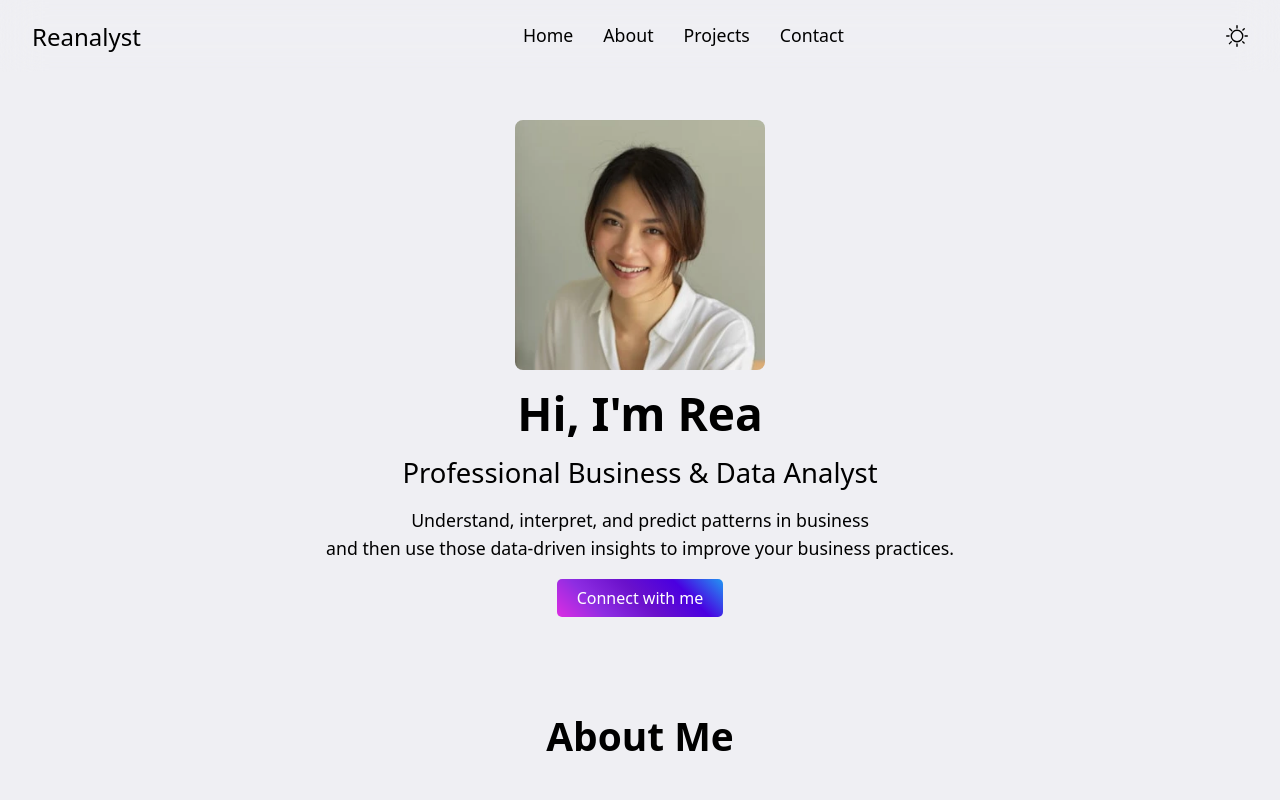
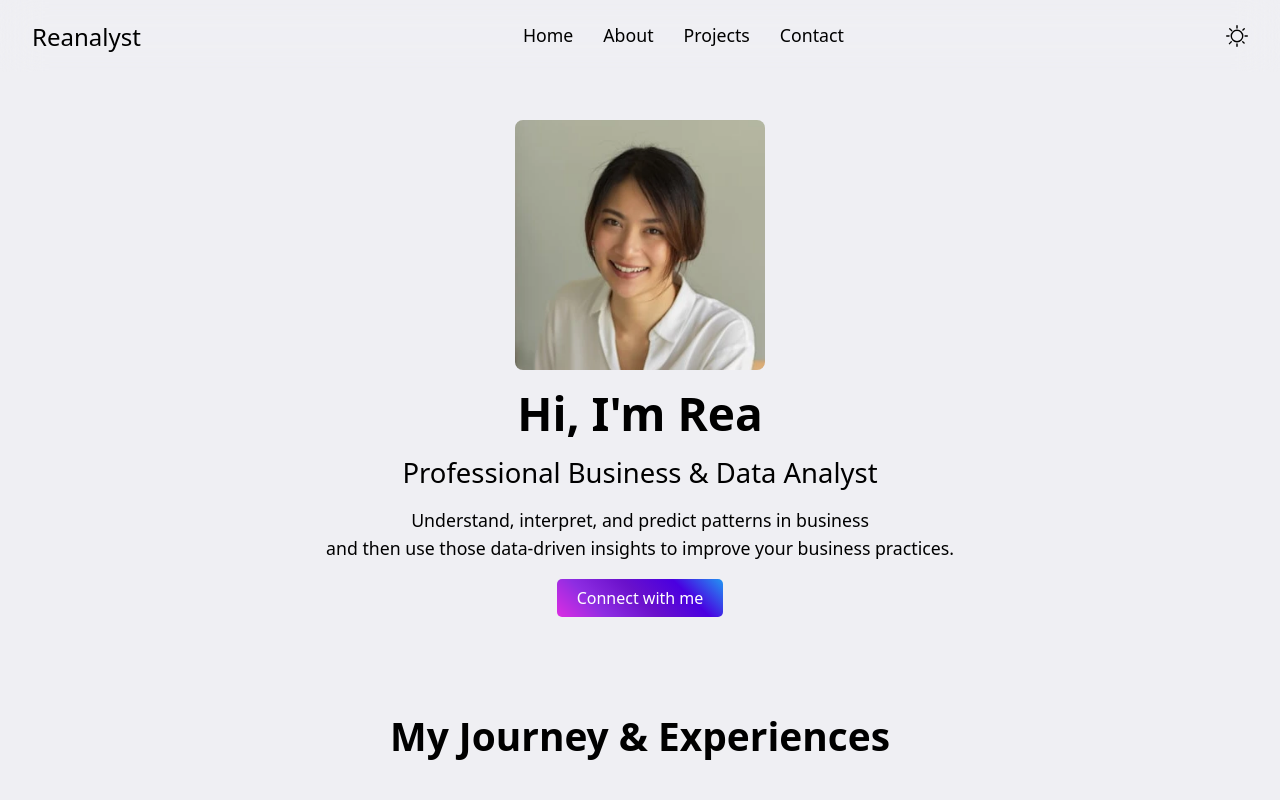
Before and after one commit to mikoprm/reanalyst, a React (Vite) app: page / in a window 1280 px wide. Shown: the top 800 px of the page. Built offline with nearby package versions, Linux system fonts and the light colour scheme.

Commit message:
change subheading

```diff
--- a/src/Pages/Homepage.jsx
+++ b/src/Pages/Homepage.jsx
@@ -35,7 +35,7 @@ const Homepage = () => {
         <section aria-labelledby="about">
           <div className="wrapper-contents about">
             <h2 id="about" className="text-center">
-              About Me
+              My Journey & Experiences
             </h2>
             <article className="about__contents">
               <img
```
